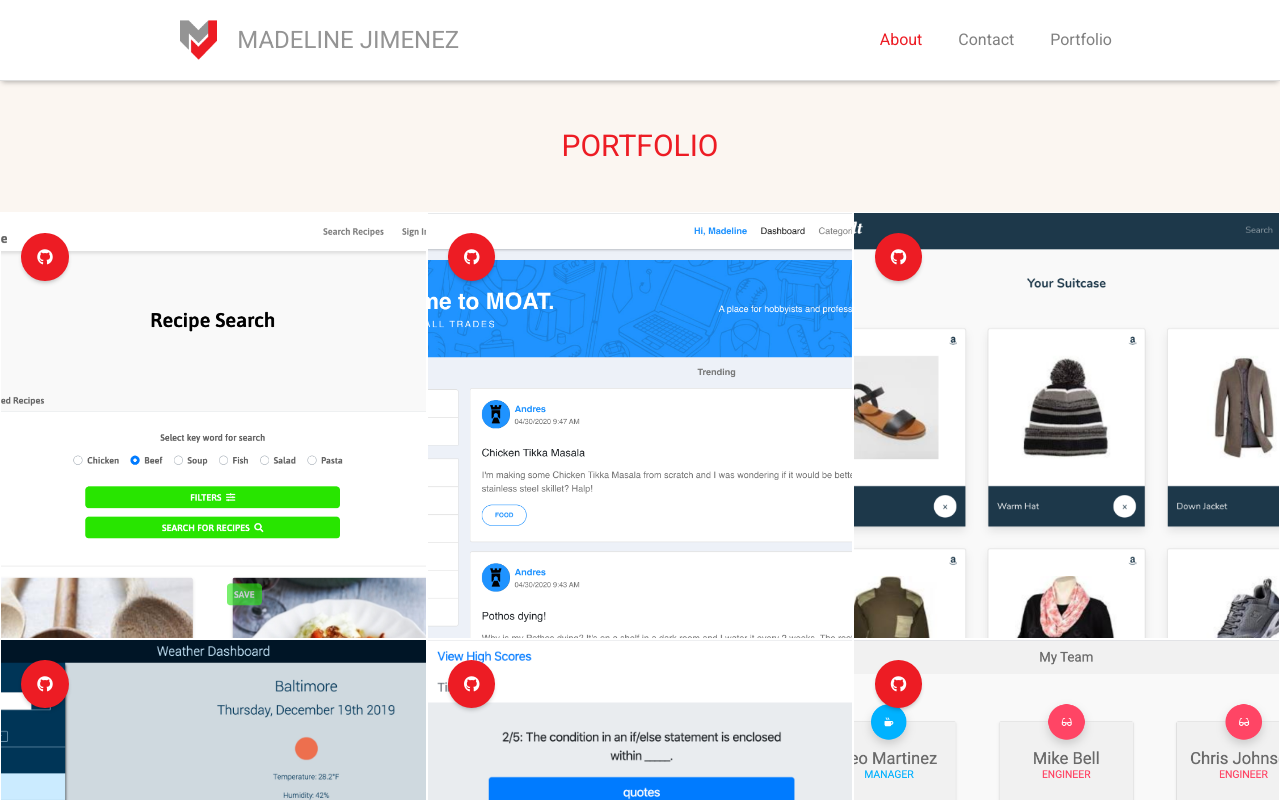
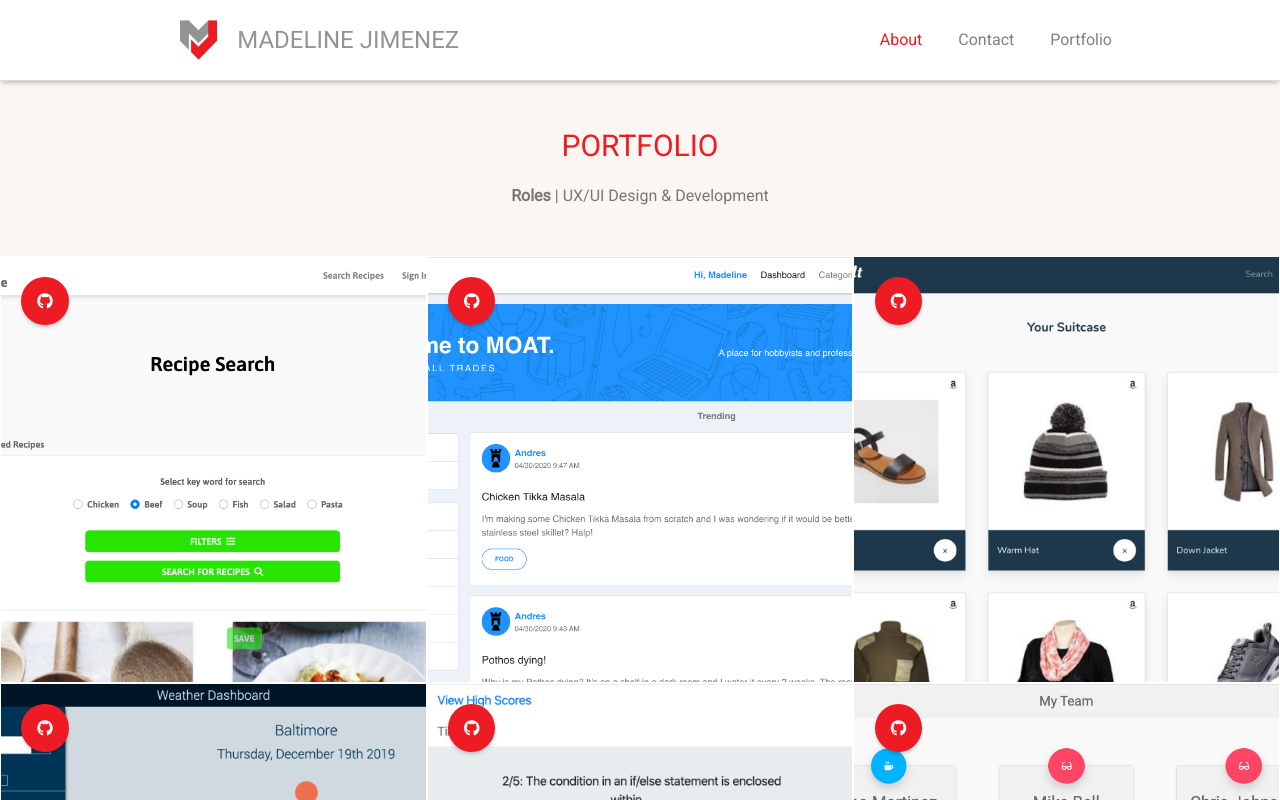
Before and after one commit to mijimenez/react_portfolio, a React (Create React App) app: page /portfolio in a window 1280 px wide. Shown: the top 800 px of the page. Built offline with nearby package versions, Linux system fonts and the light colour scheme.

Commit message:
Add roles on portfolio page

```diff
--- a/src/pages/portfolio/Portfolio.js
+++ b/src/pages/portfolio/Portfolio.js
@@ -13,7 +13,8 @@ render() {
     return (
         <div className="react-main" id="portfolio">
             <main className="main">
-                <h2 className="card-title main-title mb-4 pb-4 w-100">Portfolio</h2>
+                <h2 className="card-title main-title pb-2 w-100">Portfolio</h2>
+                <p className="text-center  mb-5"><span className="roles font-weight-bold">Roles</span> | UX/UI Design &amp; Development</p>
                 <div className="boxes">
 
             {this.state.data.map(item => (
```
